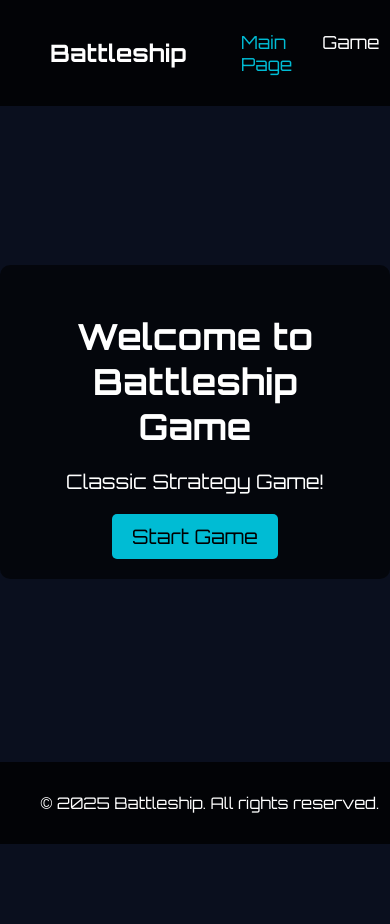
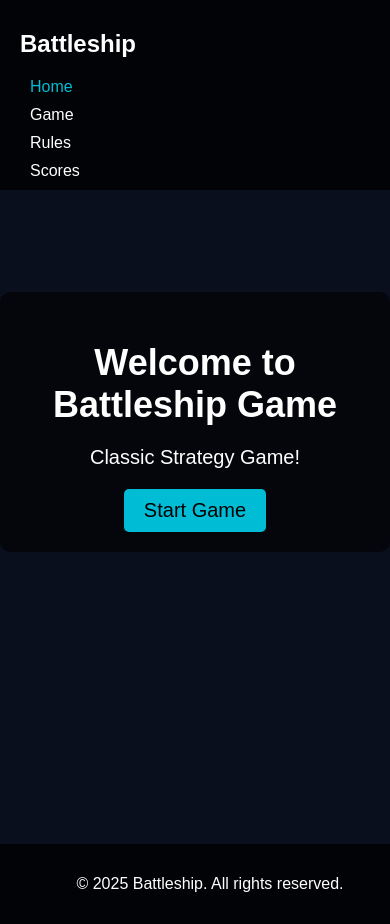
Before and after one commit to YuxuanRen0816/battleship, a plain HTML site: page index.html in a window 390 px wide. Shown: the top 924 px of the page. Before the commit the page ends 844 px from the top, so only its background shows below. Drawn offline with Linux system fonts and the light colour scheme.

Commit message:
project1_version2_code

```diff
--- a/css/common.css
+++ b/css/common.css
@@ -7,9 +7,9 @@ body {
     color: white;
 }
 
+/* Navigation Bar */
 .navbar {
     display: flex;
-    justify-content: space-between;
     align-items: center;
     padding: 15px 50px;
     background-color: rgba(0, 0, 0, 0.8);
@@ -19,24 +19,38 @@ body {
     z-index: 1000;
 }
 
+/* Title and Navigation Links Together */
+.nav-container {
+    display: flex;
+    align-items: center;
+    gap: 30px; /* Spacing between title and menu */
+}
+
+/* Title */
 .logo {
     font-size: 24px;
     font-weight: bold;
+    white-space: nowrap; /* Ensures "Battleship" doesn't break */
 }
 
+/* Navigation Links */
 .nav-links {
     list-style: none;
     display: flex;
+    gap: 20px; /* Prevents text from being cut off */
+    padding: 0;
+    margin: 0;
 }
 
 .nav-links li {
-    margin: 0 15px;
+    white-space: nowrap; /* Prevents word break */
 }
 
 .nav-links a {
     text-decoration: none;
     color: white;
     font-size: 18px;
+    padding: 10px 15px;
     transition: color 0.3s;
 }
 
@@ -44,11 +58,41 @@ body {
     color: #00bcd4;
 }
 
+/* Footer */
+.main-content {
+    flex: 1;
+}
+
 footer {
     text-align: center;
     padding: 15px;
     background-color: rgba(0, 0, 0, 0.8);
-    position: absolute;
-    bottom: 0;
     width: 100%;
 }
+
+/* Mobile Responsive Navigation */
+@media (max-width: 768px) {
+    .navbar {
+        flex-direction: column;
+        align-items: flex-start;
+        padding: 10px 20px;
+    }
+
+    .nav-container {
+        flex-direction: column;
+        gap: 15px;
+        align-items: flex-start;
+    }
+
+    .nav-links {
+        flex-direction: column;
+        align-items: flex-start;
+        gap: 10px;
+        width: 100%;
+    }
+
+    .nav-links a {
+        font-size: 16px;
+        padding: 8px 10px;
+    }
+}
--- a/index.html
+++ b/index.html
@@ -6,15 +6,13 @@
     <title>Battleship - Main Page</title>
     <link rel="stylesheet" href="css/common.css">
     <link rel="stylesheet" href="css/index.css">
-    <link rel="preconnect" href="https://fonts.googleapis.com">
-    <link href="https://fonts.googleapis.com/css2?family=Orbitron:wght@400;700&display=swap" rel="stylesheet">
 </head>
 <body>
     <!-- Navigation Bar-->
     <nav class="navbar">
         <h1 class="logo">Battleship</h1>
         <ul class="nav-links">
-            <li><a href="index.html" class="active">Main Page</a></li>
+            <li><a href="index.html" class="active">Home</a></li>
             <li><a href="game.html">Game</a></li>
             <li><a href="rules.html">Rules</a></li>
             <li><a href="scores.html">Scores</a></li>
```
Also changed, not shown: game.html (+1 -1 lines), rules.html (+1 -1 lines), scores.html (+2 -2 lines).
